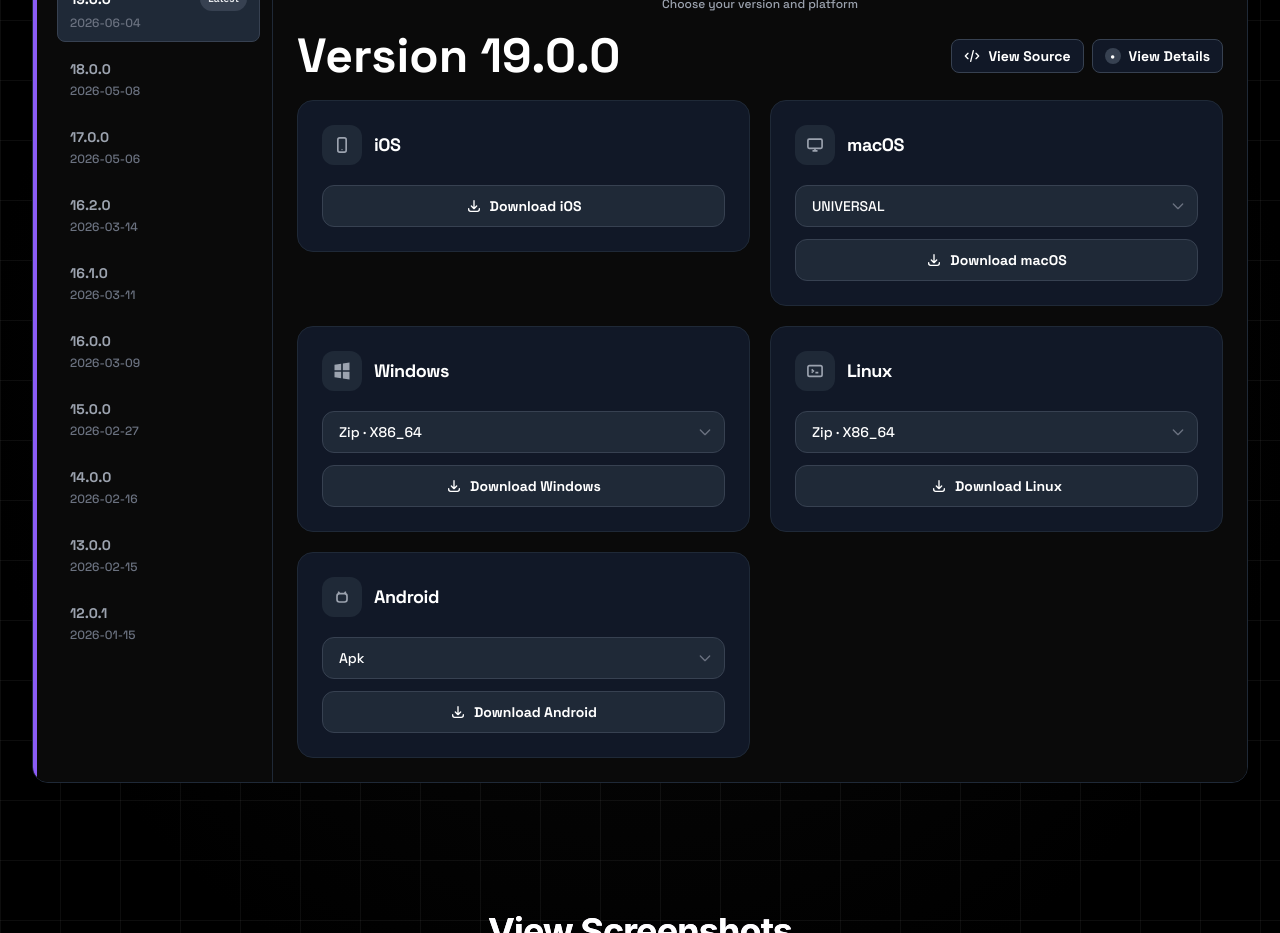
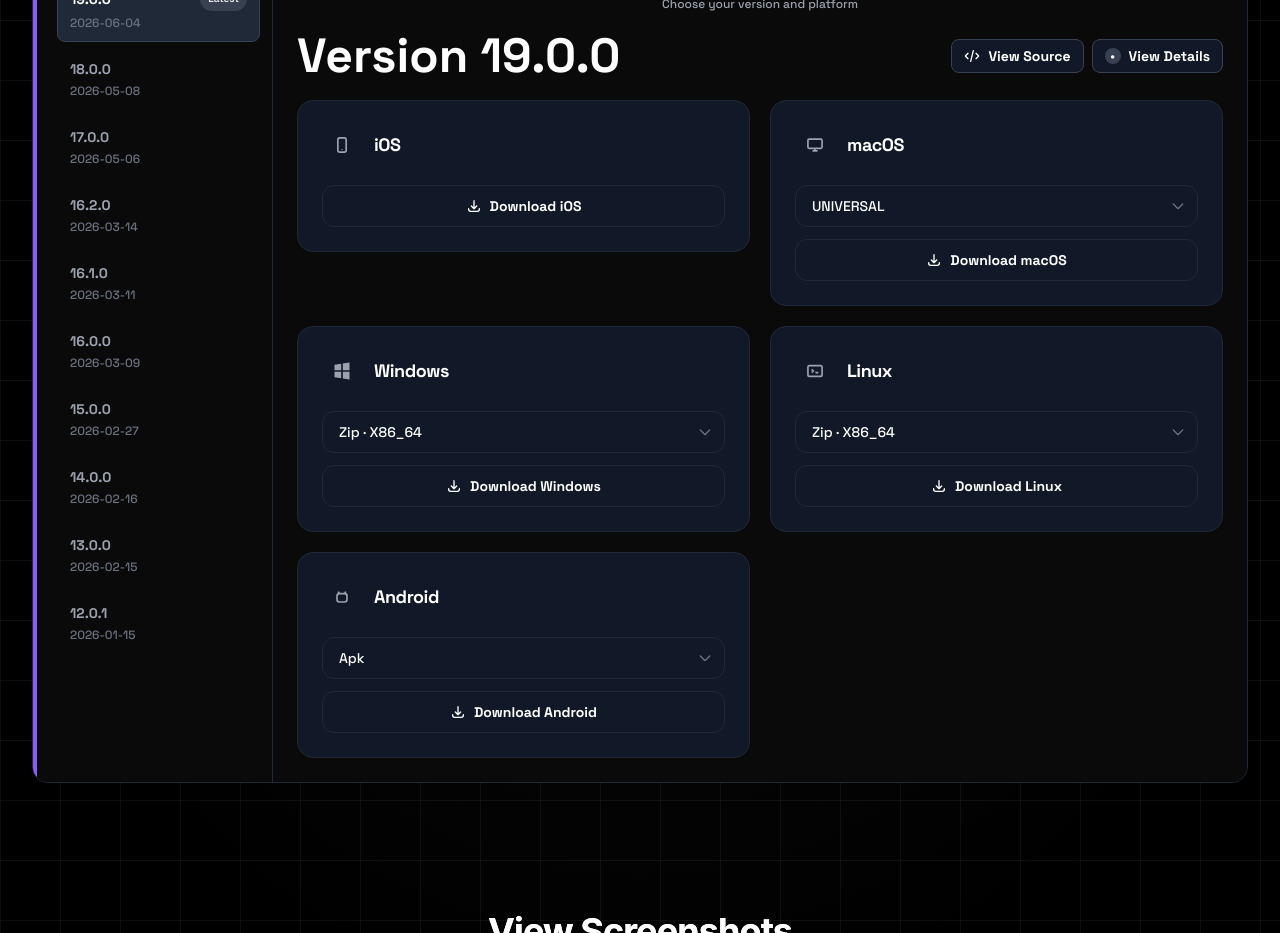
Before and after one commit to openlyst/openlyst, a Next.js app: page /apps/doudou in a window 1280 px wide. Shown: the part 760-1693 px from the top of the page. Built offline with nearby package versions, Linux system fonts and the light colour scheme.

Commit message:
Further darken download section elements for better theme consistency

```diff
--- a/src/components/AppDetailContent.tsx
+++ b/src/components/AppDetailContent.tsx
@@ -418,7 +418,7 @@ export function AppDetailContent({
                               className="group relative rounded-2xl border border-gray-800 bg-gray-900 p-6 flex flex-col gap-5 text-white hover:border-gray-700 transition-colors"
                             >
                               <div className="flex items-center gap-3">
-                                <span className="inline-flex items-center justify-center w-10 h-10 rounded-xl bg-gray-800 text-gray-400">
+                                <span className="inline-flex items-center justify-center w-10 h-10 rounded-xl bg-gray-900 text-gray-400">
                                   {getPlatformIcon(platform)}
                                 </span>
                                 <span className="text-lg font-semibold text-white tracking-tight">{platform}</span>
@@ -427,7 +427,7 @@ export function AppDetailContent({
                                 {!singleOption && (
                                   <div className="relative">
                                     <select
-                                      className="w-full appearance-none rounded-xl border border-gray-700 bg-gray-800 text-white text-sm px-4 py-2.5 pr-10 focus:ring-2 focus:ring-gray-500/50 focus:border-transparent transition-colors hover:bg-gray-700 cursor-pointer"
+                                      className="w-full appearance-none rounded-xl border border-gray-800 bg-gray-900 text-white text-sm px-4 py-2.5 pr-10 focus:ring-2 focus:ring-gray-500/50 focus:border-transparent transition-colors hover:bg-gray-800 cursor-pointer"
                                       value={selectedUrl}
                                       onChange={(e) =>
                                         setSelectedUrlByPlatform((prev) => ({ ...prev, [platform]: e.target.value }))
@@ -448,7 +448,7 @@ export function AppDetailContent({
                                   href={selectedUrl}
                                   target="_blank"
                                   rel="noopener noreferrer"
-                                  className="inline-flex items-center justify-center gap-2 px-4 py-2.5 rounded-xl font-semibold text-sm text-white transition-all duration-200 bg-gray-800 hover:bg-gray-700 border border-gray-700"
+                                  className="inline-flex items-center justify-center gap-2 px-4 py-2.5 rounded-xl font-semibold text-sm text-white transition-all duration-200 bg-gray-900 hover:bg-gray-800 border border-gray-800"
                                 >
                                   <svg className="w-4 h-4" fill="none" stroke="currentColor" viewBox="0 0 24 24">
                                     <path strokeLinecap="round" strokeLinejoin="round" strokeWidth={2} d="M4 16v1a3 3 0 003 3h10a3 3 0 003-3v-1m-4-4l-4 4m0 0l-4-4m4 4V4" />
```
